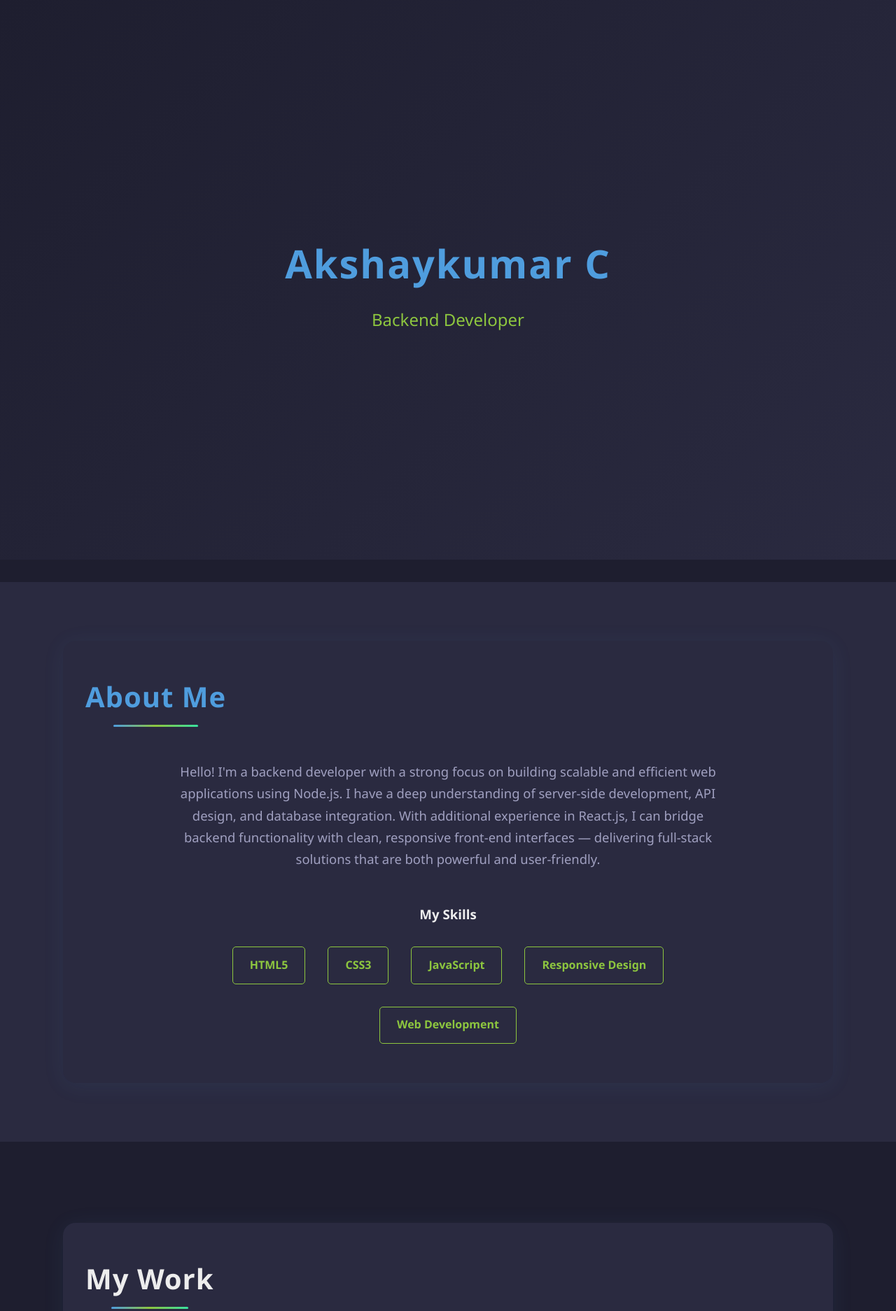
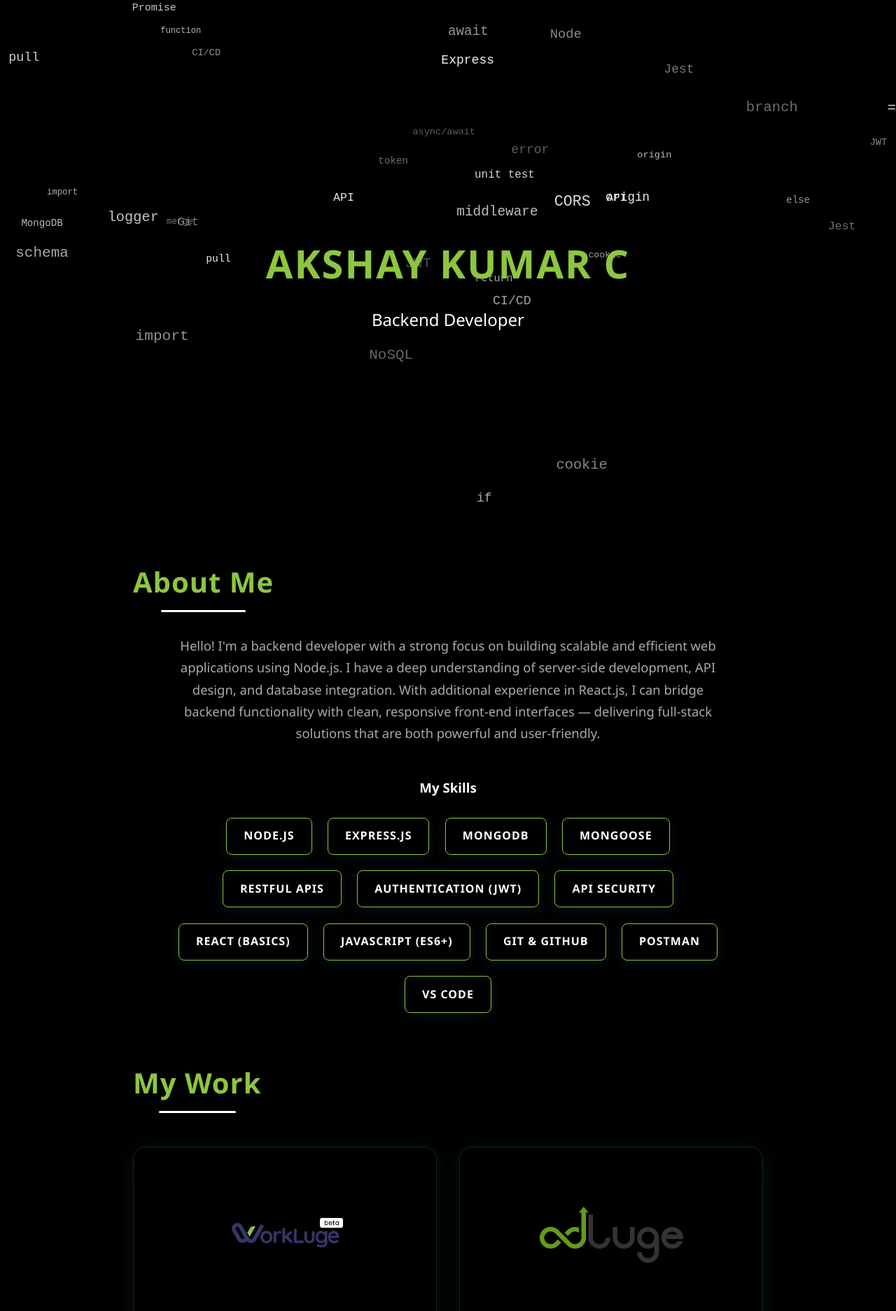
Before and after one commit to Akshayk-c/my-portfolio, a plain HTML site: page index.html in a window 1280 px wide. Shown: the top 1874 px of the page at 70% size. Drawn offline with nearby package versions, Linux system fonts and the light colour scheme.

Commit message:
Update portfolio layout and animations. Enhanced hero section with improved text styling and added new skills. Updated project descriptions and links, integrated Intersection Observer for animations, and refined CSS for better responsiveness and visual consistency.

```diff
--- /dev/null
+++ b/background.js
@@ -0,0 +1,70 @@
+// floating-code-background.js
+
+const canvas = document.createElement("canvas");
+const ctx = canvas.getContext("2d");
+document.body.appendChild(canvas);
+
+// Styling the canvas
+canvas.style.position = "fixed";
+canvas.style.top = 0;
+canvas.style.left = 0;
+canvas.style.zIndex = -1;
+canvas.style.pointerEvents = "none";
+canvas.style.width = "100%";
+canvas.style.height = "100%";
+canvas.width = window.innerWidth;
+canvas.height = window.innerHeight;
+
+// Resize support
+window.addEventListener("resize", () => {
+  canvas.width = window.innerWidth;
+  canvas.height = window.innerHeight;
+});
+
+// Keywords to float
+const keywords = [
+  "const", "let", "=>", "function", "return", "if", "else", "async", "await",
+  "MongoDB", "Express", "Node", "React", "require", "import", "export",
+  "API", "REST", "CRUD", "SQL", "NoSQL", "JWT", "OAuth", "TypeScript", "npm", "yarn", "Promise", "callback", "middleware", "router", "controller", "service", "model", "schema", "dotenv", "bcrypt", "hash", "token", "session", "cookie", "CORS", "fetch", "axios", "async/await", "try/catch", "error", "logger", "debug", "unit test", "Mocha", "Chai", "Jest", "supertest", "Docker", "CI/CD", "Git", "branch", "merge", "pull", "push", "commit", "origin", "main", "master", "dev", "prod", "staging"
+];
+
+class FloatingText {
+  constructor() {
+    this.reset();
+  }
+
+  reset() {
+    this.text = keywords[Math.floor(Math.random() * keywords.length)];
+    this.x = Math.random() * canvas.width;
+    this.y = Math.random() * canvas.height;
+    this.speed = 0.3 + Math.random();
+    this.size = 12 + Math.random() * 10;
+    this.opacity = 0.3 + Math.random() * 0.7;
+  }
+
+  update() {
+    this.y -= this.speed;
+    if (this.y < -20) this.reset();
+  }
+
+  draw(ctx) {
+    ctx.font = `${this.size}px monospace`;
+    ctx.fillStyle = `rgba(250, 249, 246, ${this.opacity})`;
+    ctx.fillText(this.text, this.x, this.y);
+  }
+}
+
+const floatingTexts = Array.from({ length: 40 }, () => new FloatingText());
+
+function animate() {
+  ctx.clearRect(0, 0, canvas.width, canvas.height);
+
+  floatingTexts.forEach(text => {
+    text.update();
+    text.draw(ctx);
+  });
+
+  requestAnimationFrame(animate);
+}
+
+animate();
--- a/index.html
+++ b/index.html
@@ -6,13 +6,14 @@
     <title>Akshaykumar C - Portfolio</title>
     <link rel="stylesheet" href="styles.css">
     <link rel="stylesheet" href="https://cdnjs.cloudflare.com/ajax/libs/font-awesome/6.5.1/css/all.min.css">
+    <script src="https://cdnjs.cloudflare.com/ajax/libs/three.js/r128/three.min.js"></script>
 </head>
 <body>
     <!-- Hero Section -->
     <section id="home" class="hero">
         <div class="hero-content">
             <div class="hero-text">
-                <h1>Akshaykumar C</h1>
+                <h1>AKSHAY KUMAR C</h1>
                 <p class="tagline">Backend Developer</p>
             </div>
         </div>
@@ -28,12 +29,26 @@
                     <div class="skills">
                         <h3>My Skills</h3>
                         <div class="skill-tags">
-                            <span>HTML5</span>
-                            <span>CSS3</span>
-                            <span>JavaScript</span>
-                            <span>Responsive Design</span>
-                            <span>Web Development</span>
+                            <!-- Backend & Server-Side -->
+                            <span>Node.js</span>
+                            <span>Express.js</span>
+                            <span>MongoDB</span>
+                            <span>Mongoose</span>
+                            <span>RESTful APIs</span>
+                            <span>Authentication (JWT)</span>
+                            <span>API Security</span>
+
+                            <!-- Frontend (Basic) -->
+                            <span>React (Basics)</span>
+                            <span>JavaScript (ES6+)</span>
+
+                            <!-- Dev Tools -->
+                            <span>Git & GitHub</span>
+                            <span>Postman</span>
+                            <span>VS Code</span>
+
                         </div>
+
                     </div>
                 </div>
             </div>
@@ -47,28 +62,26 @@
             <div class="project-grid">
                 <div class="project-card">
                     <div class="project-image">
-                        <img src="https://via.placeholder.com/600x400" alt="Project 1">
+                        <img src="./assets/logowl.png" alt="WorkLuge Project Management Tool">
                     </div>
                     <div class="project-info">
-                        <h3>Project One</h3>
-                        <p>A brief description of your first project goes here.</p>
+                        <h3>WorkLuge</h3>
+                        <p>A comprehensive project management tool built with modern technologies. Features include task tracking, team collaboration, real-time updates, and customizable workflows. Integrated with advanced analytics and reporting capabilities to help teams track progress and make data-driven decisions.</p>
                         <div class="project-links">
-                            <a href="#" class="btn">View Project</a>
-                            <a href="#" class="btn">Source Code</a>
+                            <a href="https://workluge.com/" class="btn" target="_blank">View Project</a>
                         </div>
                     </div>
                 </div>
 
                 <div class="project-card">
-                    <div class="project-image">
-                        <img src="https://via.placeholder.com/600x400" alt="Project 2">
+                    <div class="project-image" style="background-color: #000000;">
+                        <img src="./assets/v4-logo-login.png" alt="AdLuge CRM System Logo" style="max-width: 80%; height: auto; padding: 2rem;">
                     </div>
                     <div class="project-info">
-                        <h3>Project Two</h3>
-                        <p>A brief description of your second project goes here.</p>
+                        <h3>AdLuge CRM</h3>
+                        <p>A powerful Customer Relationship Management system designed for modern businesses. Features include contact management, sales pipeline tracking, email integration, and automated follow-ups. Built with a focus on user experience and scalability, helping businesses streamline their customer interactions and boost sales efficiency.</p>
                         <div class="project-links">
-                            <a href="#" class="btn">View Project</a>
-                            <a href="#" class="btn">Source Code</a>
+                            <a href="https://www.adluge.com/" class="btn" target="_blank">View Project</a>
                         </div>
                     </div>
                 </div>
@@ -81,21 +94,6 @@
         <div class="section-content">
             <h2>Get In Touch</h2>
             <div class="contact-content">
-                <div class="contact-info">
-                    <div class="contact-item">
-                        <i class="fas fa-envelope"></i>
-                        <p>email@example.com</p>
-                    </div>
-                    <div class="contact-item">
-                        <i class="fas fa-phone"></i>
-                        <p>+1 234 567 890</p>
-                    </div>
-                    <div class="social-links">
-                        <a href="#" target="_blank"><i class="fab fa-github"></i></a>
-                        <a href="#" target="_blank"><i class="fab fa-linkedin"></i></a>
-                        <a href="#" target="_blank"><i class="fab fa-twitter"></i></a>
-                    </div>
-                </div>
                 <form class="contact-form">
                     <input type="text" placeholder="Your Name" required>
                     <input type="email" placeholder="Your Email" required>
@@ -111,5 +109,6 @@
     </footer>
 
     <script src="script.js"></script>
+    <script src="background.js"></script>
 </body>
 </html>
--- a/script.js
+++ b/script.js
@@ -1,4 +1,77 @@
-// Smooth scrolling for navigation links
+// Intersection Observer for animations
+const animationObserver = new IntersectionObserver(
+    (entries) => {
+        entries.forEach(entry => {
+            if (entry.isIntersecting) {
+                entry.target.classList.add('visible');
+            }
+        });
+    },
+    {
+        threshold: 0.15,
+        rootMargin: '0px'
+    }
+);
+
+// Function to stagger animations
+function animateWithDelay(elements, baseDelay = 100) {
+    elements.forEach((el, index) => {
+        setTimeout(() => {
+            el.classList.add('visible');
+        }, baseDelay * index);
+    });
+}
+
+// Initialize animations when DOM is loaded
+document.addEventListener('DOMContentLoaded', () => {
+    // Add animation classes
+    document.querySelectorAll('section').forEach(section => {
+        section.classList.add('fade-up');
+        animationObserver.observe(section);
+    });
+
+    // Animate project cards
+    document.querySelectorAll('.project-card').forEach(card => {
+        card.classList.add('fade-up');
+        animationObserver.observe(card);
+    });
+
+    // Animate skill tags with stagger
+    const skillTags = document.querySelectorAll('.skill-tags span');
+    skillTags.forEach(tag => {
+        tag.classList.add('fade-up');
+        animationObserver.observe(tag);
+    });
+
+    // Animate about text
+    const aboutText = document.querySelector('.about-text p');
+    if (aboutText) {
+        aboutText.classList.add('slide-in');
+        animationObserver.observe(aboutText);
+    }
+});
+
+// Existing scroll handling for hero name
+const heroName = document.querySelector('.hero-text h1');
+const heroSection = document.querySelector('.hero');
+const tagLine = document.querySelector('.tagline');
+
+if (heroName && heroSection) {
+    window.addEventListener('scroll', () => {
+        const scrollPosition = window.scrollY;
+        const triggerPoint = window.innerHeight * 0.3;
+
+        if (scrollPosition > triggerPoint) {
+            heroName.classList.add('fixed-header');
+            tagLine.style.display = 'none';
+        } else {
+            heroName.classList.remove('fixed-header');
+            tagLine.style.display = 'block';
+        }
+    });
+}
+
+// Smooth scrolling
 document.querySelectorAll('a[href^="#"]').forEach(anchor => {
     anchor.addEventListener('click', function (e) {
         e.preventDefault();
@@ -12,63 +85,18 @@ document.querySelectorAll('a[href^="#"]').forEach(anchor => {
     });
 });
 
-// Reveal animations on scroll
-const observerOptions = {
-    threshold: 0.15
-};
-
-const observer = new IntersectionObserver((entries) => {
-    entries.forEach(entry => {
-        if (entry.isIntersecting) {
-            entry.target.classList.add('reveal');
-            observer.unobserve(entry.target); // Only animate once
-        }
-    });
-}, observerOptions);
-
-// Observe all sections except hero
-document.querySelectorAll('section:not(.hero)').forEach(section => {
-    section.classList.add('hidden');
-    observer.observe(section);
-});
-
 // Form submission handling
 const contactForm = document.querySelector('.contact-form');
 if (contactForm) {
     contactForm.addEventListener('submit', function(e) {
         e.preventDefault();
-
-        // Get form values
-        const name = this.querySelector('input[type="text"]').value;
-        const email = this.querySelector('input[type="email"]').value;
-        const message = this.querySelector('textarea').value;
-
-        // You can add your form submission logic here
-        console.log('Form submitted:', { name, email, message });
-
-        // Clear the form
+        const formData = {
+            name: this.querySelector('input[type="text"]').value,
+            email: this.querySelector('input[type="email"]').value,
+            message: this.querySelector('textarea').value
+        };
+        console.log('Form submitted:', formData);
         this.reset();
         alert('Thank you for your message! I will get back to you soon.');
     });
 }
-
-// Hero name scroll transition
-const heroName = document.querySelector('.hero-text h1');
-const heroSection = document.querySelector('.hero');
-
-if (heroName && heroSection) {
-    window.addEventListener('scroll', () => {
-        const heroRect = heroSection.getBoundingClientRect();
-        const windowHeight = window.innerHeight;
-        let progress = Math.min(Math.max((0 - heroRect.top) / (windowHeight * 0.5), 0), 1);
-        if (progress < 1) {
-            heroName.classList.remove('fixed-left');
-            heroName.style.transform = `translateX(${-progress * 40}vw)`;
-            heroName.style.opacity = `${1 - progress}`;
-        } else {
-            heroName.classList.add('fixed-left');
-            heroName.style.transform = '';
-            heroName.style.opacity = '1';
-        }
-    });
-}
--- a/styles.css
+++ b/styles.css
@@ -7,16 +7,15 @@
 }
 
 :root {
-    --bg-primary: #1E1E2F;
-    --bg-secondary: #2A2A40;
-    --accent-primary: #4F9DDE;
-    --accent-secondary: #38E2A0;
-    --accent-highlight: #8dc63f;
-    --text-primary: #EDEDED;
-    --text-secondary: #A0A0C0;
+    --bg-primary: #000000;
+    --bg-secondary: #111111;
+    --accent-primary: #38E2A0;
+    --accent-secondary: #8dc63f;
+    --text-primary: #FFFFFF;
+    --text-secondary: #AAAAAA;
     --section-padding: 5rem 2rem;
     --card-radius: 18px;
-    --card-shadow: 0 4px 32px 0 rgba(79,157,222,0.08);
+    --card-shadow: 0 4px 32px 0 rgba(56, 226, 160, 0.08);
     --transition: 0.3s cubic-bezier(.4,0,.2,1);
 }
 
@@ -73,8 +72,6 @@ nav {
 
 /* Hero Section */
 .hero {
-    background: linear-gradient(135deg, var(--bg-primary) 0%, var(--bg-secondary) 100%);
-    text-align: center;
     position: relative;
     min-height: 100vh;
     display: flex;
@@ -83,6 +80,8 @@ nav {
     padding: 2rem 1rem;
     margin-top: 0;
     padding-top: 4.5rem;
+    overflow: hidden;
+    /*background: var(--bg-primary);*/
 }
 
 .hero-content {
@@ -92,6 +91,7 @@ nav {
     justify-content: center;
     width: 100%;
     position: relative;
+    z-index: 1;
 }
 
 .hero-skills {
@@ -138,10 +138,36 @@ nav {
 
 .hero-text {
     text-align: center;
+    position: relative;
+    z-index: 1;
 }
 
 .hero-text h1 {
-    transition: transform 0.4s cubic-bezier(.4,0,.2,1), opacity 0.4s cubic-bezier(.4,0,.2,1);
+    font-size: 3.5rem;
+    font-weight: 700;
+    margin-bottom: 1rem;
+    color: #8dc63f;
+    letter-spacing: 2px;
+    position: relative;
+    transition: all 0.4s cubic-bezier(0.4, 0, 0.2, 1);
+}
+
+.hero-text h1.fixed-header {
+    position: fixed;
+    top: 20px;
+    left: 20px;
+    font-size: 2rem;
+    margin: 0;
+    z-index: 1000;
+}
+
+.hero-text h1.fixed-header {
+    position: fixed;
+    top: 20px;
+    left: 20px;
+    font-size: 2rem;
+    margin: 0;
+    z-index: 1000;
 }
 
 .hero-text h1.fixed-left {
@@ -151,10 +177,9 @@ nav {
     z-index: 200;
     margin: 0;
     font-size: 2.1rem;
-    color: var(--accent-primary);
+    color: #8dc63f;
     opacity: 1 !important;
     transform: none !important;
-    transition: none;
     pointer-events: none;
 }
 
@@ -162,7 +187,7 @@ nav {
     font-size: 3.5rem;
     font-weight: 700;
     margin-bottom: 1rem;
-    color: var(--accent-primary);
+    color: #8dc63f;
     letter-spacing: 2px;
 }
 
@@ -183,44 +208,47 @@ nav {
     transition: all 0.3s ease;
     margin: 0.5rem;
     background-color: transparent;
-    border: 1px solid var(--accent-highlight);
-    color: var(--accent-highlight);
+    background: #000000;
+    border: 1.5px solid #8dc63f;
+    color: var(--text-primary);
+    box-shadow: 0 4px 18px 0 rgba(79,157,222,0.10), 0 1.5px 6px 0 rgba(0,0,0,0.10);
 }
 
 .btn:hover {
-    background-color: var(--accent-highlight);
+    background-color:  #8dc63f;
     color: var(--bg-primary);
     box-shadow: 0 5px 15px rgba(255, 107, 107, 0.2);
 }
 
 /* Sections */
 section {
-    min-height: 100vh;
+    min-height: auto;
     width: 100%;
     display: flex;
     align-items: center;
     justify-content: center;
-    padding: var(--section-padding);
+    padding: 2rem 0 0 0;
     position: relative;
-    background: var(--bg-primary);
+ /*   background: none;*/
+    box-shadow: none;
 }
 
 .section-content {
-    background: var(--bg-secondary);
-    border-radius: var(--card-radius);
-    box-shadow: var(--card-shadow);
-    padding: 3rem 2rem;
+    background: var(--bg-primary);
+    border-radius: 0;
+    box-shadow: none;
+    padding: 0 0 2rem 0;
     width: 100%;
-    max-width: 1100px;
+    max-width: 900px;
     margin: 0 auto;
 }
 
 section:not(.hero) {
-    margin-top: 2rem;
+    margin-top: 0;
 }
 
 section h2 {
-    color: var(--accent-primary);
+    color: #8dc63f;
     font-size: 2.3rem;
     font-weight: 700;
     margin-bottom: 2.5rem;
@@ -237,19 +265,20 @@ section h2:after {
     width: 60%;
     height: 3px;
     border-radius: 2px;
-    background: linear-gradient(90deg, var(--accent-primary), var(--accent-highlight), var(--accent-secondary));
+    background: linear-gradient(90deg, #8dc63f, #a8d663, #8dc63f);
 }
 
 /* About Section */
 .about {
-    background: var(--bg-secondary);
+    background: var(--bg-primary);
+    padding-top: 0;
 }
 
 .about h2 {
     font-size: 2.5rem;
-    margin-bottom: 3rem;
+    margin-bottom: 2rem;
     text-align: center;
-    color: var(--accent-primary);
+    color: #8dc63f;
 }
 
 .about-text {
@@ -285,21 +314,26 @@ section h2:after {
 .skill-tags span {
     display: inline-block;
     padding: 0.8rem 1.5rem;
-    border-radius: 5px;
+    border-radius: 8px;
     text-decoration: none;
     font-weight: 600;
-    transition: all 0.3s ease;
-    margin: 0.5rem;
-    background-color: transparent;
-    border: 1px solid var(--accent-highlight);
-    color: var(--accent-highlight);
+    transition: all 0.3s cubic-bezier(.4,0,.2,1);
+    margin: 0.2rem;
+    background: #000000;
+    border: 1.5px solid #8dc63f;
+    color: var(--text-primary);
+    box-shadow: 0 4px 18px 0 rgba(79,157,222,0.10), 0 1.5px 6px 0 rgba(0,0,0,0.10);
+    font-size: 1rem;
+    text-transform: uppercase;
+    letter-spacing: 1px;
 }
 
 .skill-tags span:hover {
-    background: var(--accent-highlight);
-    border-color: var(--accent-highlight);
+    background: #8dc63f;
     color: var(--bg-primary);
-    box-shadow: 0 2px 12px 0 rgba(141,198,63,0.18);
+    border-color: #8dc63f;
+    box-shadow: 0 6px 24px 0 rgba(141,198,63,0.18);
+    transform: translateY(-2px) scale(1.05);
 }
 
 /* Projects Section */
@@ -311,7 +345,7 @@ section h2:after {
     font-size: 2.5rem;
     margin-bottom: 3rem;
     text-align: center;
-    color: var(--accent-color);
+    color: #8dc63f;
 }
 
 .project-grid {
@@ -326,27 +360,32 @@ section h2:after {
     box-shadow: var(--card-shadow);
     overflow: hidden;
     transition: var(--transition);
-    border: 1px solid rgba(79,157,222,0.10);
+    border: 1px solid rgba(56, 226, 160, 0.10);
     display: flex;
     flex-direction: column;
 }
 
 .project-card:hover {
-    border-color: var(--accent-primary);
-    box-shadow: 0 8px 32px 0 rgba(79,157,222,0.18);
+    border-color: #8dc63f;
+    box-shadow: #8dc63f;
     transform: translateY(-6px) scale(1.02);
 }
 
 .project-image {
     position: relative;
     overflow: hidden;
+    background-color: var(--bg-primary);
+    display: flex;
+    align-items: center;
+    justify-content: center;
+    min-height: 250px;
+    padding: 1rem;
 }
 
 .project-image img {
-    width: 100%;
-    height: 200px;
-    object-fit: cover;
-    background: #222;
+    max-width: 100%;
+    height: auto;
+    object-fit: contain;
 }
 
 .project-info {
@@ -358,7 +397,7 @@ section h2:after {
 }
 
 .project-info h3 {
-    color: var(--accent-primary);
+    color: #8dc63f;
     margin-bottom: 0.7rem;
     font-size: 1.2rem;
     font-weight: 600;
@@ -377,70 +416,35 @@ section h2:after {
 
 /* Contact Section */
 .contact {
-    background-color: var(--bg-secondary);
+    background: var(--bg-primary);
 }
 
 .contact h2 {
     font-size: 2.5rem;
     margin-bottom: 3rem;
     text-align: center;
-    color: var(--accent-color);
+    color: #8dc63f;
 }
 
 .contact-content {
-    display: grid;
-    grid-template-columns: 1fr 1fr;
-    gap: 3rem;
-    max-width: 900px;
+    display: flex;
+    justify-content: center;
+    max-width: 600px;
     margin: 0 auto;
-}
-
-.contact-info {
-    display: flex;
-    flex-direction: column;
-    gap: 1.5rem;
-}
-
-.contact-item {
-    display: flex;
-    align-items: center;
-    gap: 1rem;
-    color: var(--accent-secondary);
-    font-size: 1.1rem;
-}
-
-.contact-item i {
-    color: var(--accent-secondary);
-    font-size: 1.5rem;
-}
-
-.social-links {
-    display: flex;
-    gap: 1.2rem;
-    margin-top: 1.2rem;
-}
-
-.social-links a {
-    color: var(--accent-primary);
-    font-size: 1.5rem;
-    transition: var(--transition);
-}
-
-.social-links a:hover {
-    color: var(--accent-secondary);
-    transform: translateY(-2px) scale(1.1);
 }
 
 .contact-form {
     display: flex;
     flex-direction: column;
     gap: 1.2rem;
+    width: 100%;
+    max-width: 500px;
 }
 
 .contact-form input,
 .contact-form textarea {
-    background: rgba(79,157,222,0.06);
-    border: 1.5px solid rgba(79,157,222,0.15);
+    background: rgba(56, 226, 160, 0.06);
+    border: 1.5px solid rgba(56, 226, 160, 0.15);
     color: var(--text-primary);
     border-radius: 6px;
     padding: 1rem;
@@ -455,8 +459,13 @@ section h2:after {
     outline: none;
 }
 
+.contact-form textarea {
+    min-height: 150px;
+    resize: vertical;
+}
+
 .contact-form button.btn.primary {
-    background: var(--accent-highlight);
+    background: #8dc63f;
     color: var(--text-primary);
     border: none;
     font-weight: 700;
@@ -464,7 +473,7 @@ section h2:after {
 }
 
 .contact-form button.btn.primary:hover {
-    background: var(--accent-primary);
+    background: #a8d663;
     color: var(--bg-primary);
 }
 
@@ -474,24 +483,12 @@ footer {
     padding: 2rem 0;
     background-color: var(--bg-primary);
     color: var(--text-secondary);
-    border-top: 1px solid rgba(79,157,222,0.10);
+    border-top: 1px solid rgba(56, 226, 160, 0.10);
     font-size: 1rem;
 }
 
 /* Animations */
-@keyframes bounce {
-    0%, 20%, 50%, 80%, 100% {
-        transform: translateY(0);
-    }
-    40% {
-        transform: translateY(-20px);
-    }
-    60% {
-        transform: translateY(-10px);
-    }
-}
-
-@keyframes gradient {
+@keyframes gradientBG {
     0% {
         background-position: 0% 50%;
     }
@@ -501,6 +498,29 @@ footer {
     100% {
         background-position: 0% 50%;
     }
+}
+
+/* Animation Classes */
+.fade-up {
+    opacity: 0;
+    transform: translateY(30px);
+    transition: all 0.8s cubic-bezier(0.4, 0, 0.2, 1);
+}
+
+.fade-up.visible {
+    opacity: 1;
+    transform: translateY(0);
+}
+
+.slide-in {
+    opacity: 0;
+    transform: translateX(-50px);
+    transition: all 0.8s cubic-bezier(0.4, 0, 0.2, 1);
+}
+
+.slide-in.visible {
+    opacity: 1;
+    transform: translateX(0);
 }
 
 /* Responsive Design */
@@ -559,3 +579,26 @@ footer {
     opacity: 1;
     transform: translateY(0);
 }
+
+/* Remove the section divider */
+section + section::before {
+    display: none;
+}
+
+.about h2:after {
+    content: '';
+    display: block;
+    margin: 0.5rem auto 0 auto;
+    width: 60%;
+    height: 3px;
+    border-radius: 2px;
+    background: #FFFFFF !important;
+}
+
+.contact h2:after {
+    background: #FFFFFF !important;
+}
+
+.projects h2:after {
+    background: #FFFFFF !important;
+}
```
Also changed, not shown: assets/logowl.png (added), assets/v4-logo-login.png (added).
